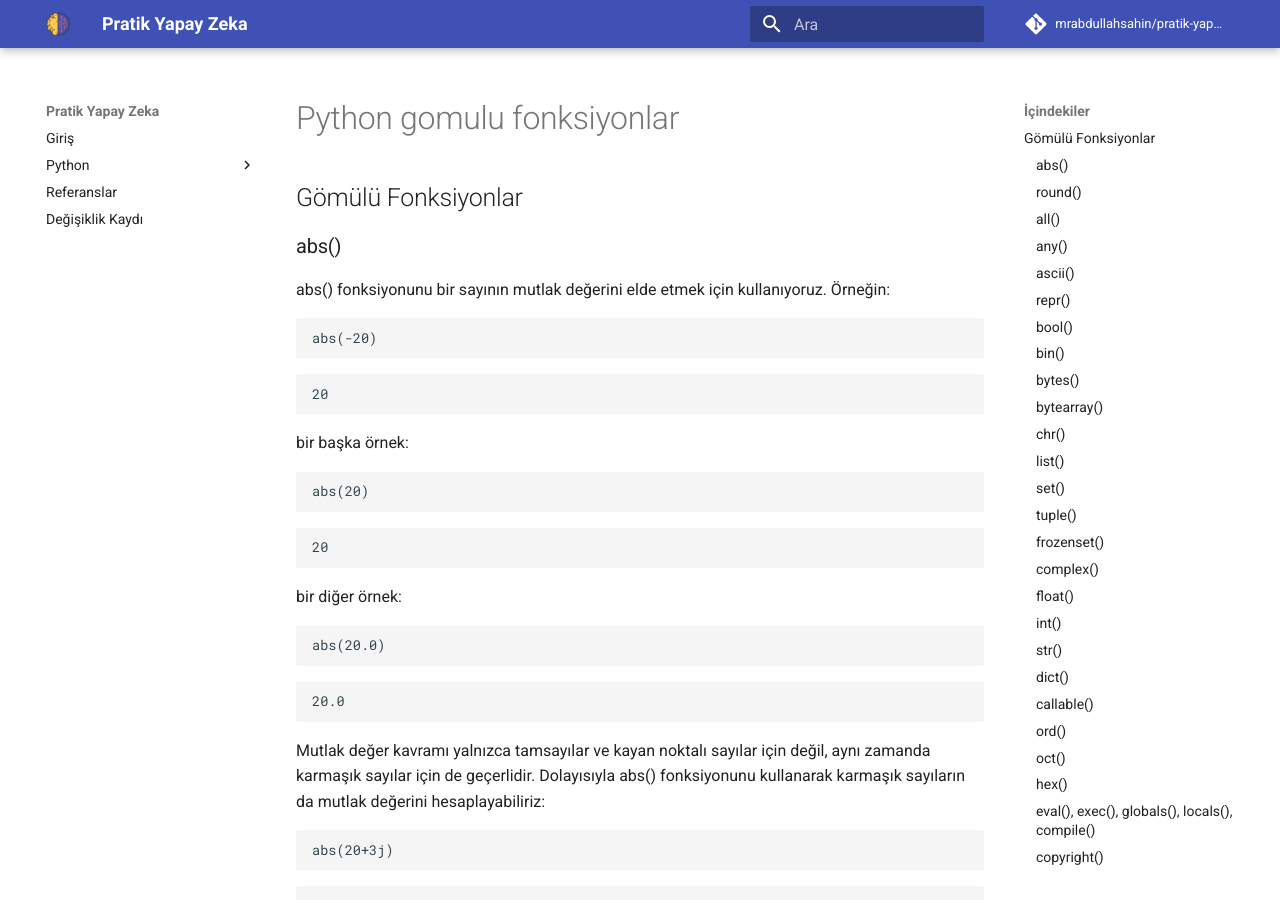
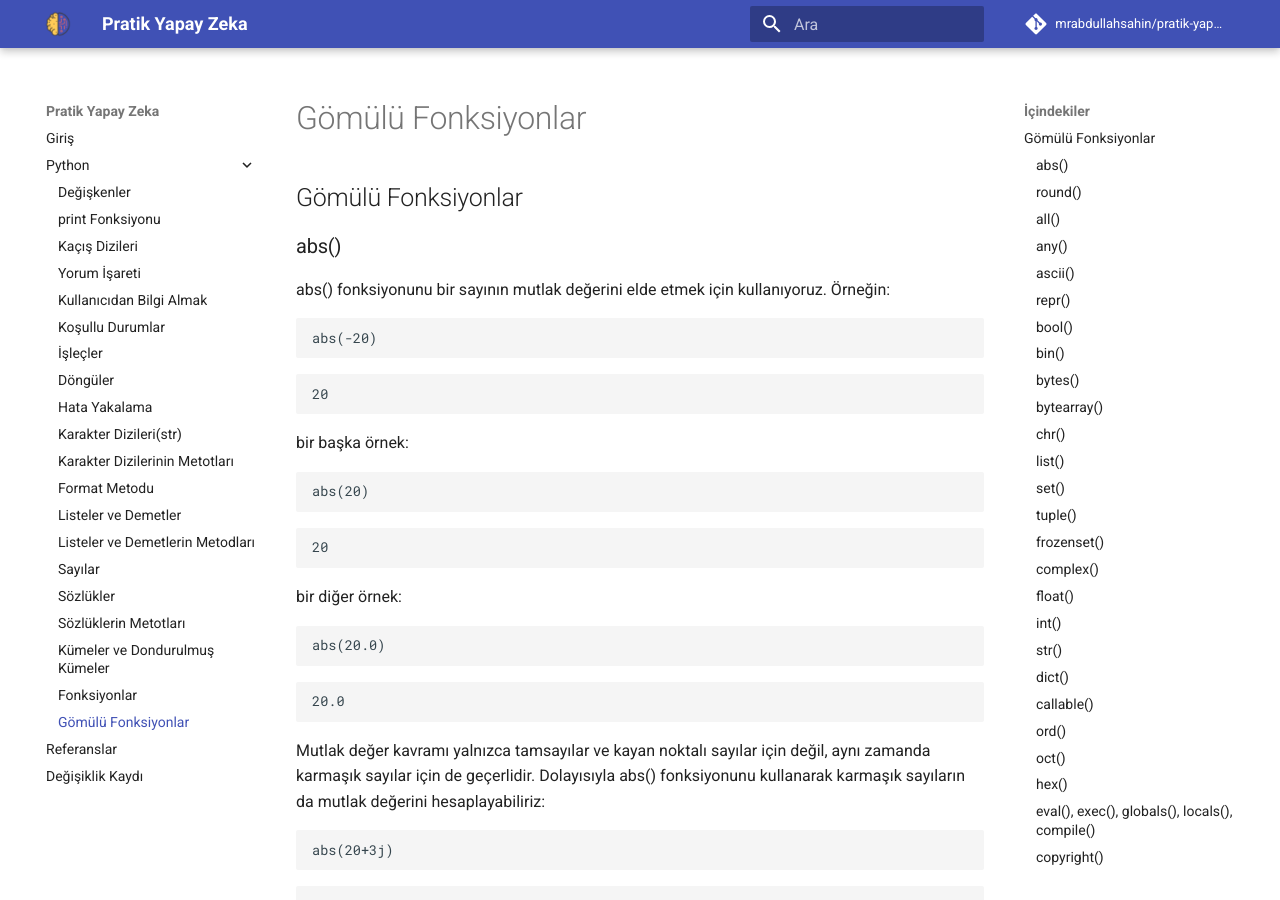
Before and after one commit to mrabdullahsahin/pratik-yapay-zeka, an MkDocs documentation site: the page built from docs/python/python_gomulu_fonksiyonlar.md, in a window 1280 px wide and 900 px high. Built offline with MkDocs 1.6.1 and Material for MkDocs 9.7.7, drawn with Linux system fonts in a browser that asks for light colours; comment, search, counter and statistics services are not loaded.

Commit message:
Update nav on mkdocs.yml

```diff
--- a/mkdocs.yml
+++ b/mkdocs.yml
@@ -47,6 +47,7 @@ nav:
     - Sözlüklerin Metotları: python/python_sozluklerin_metotlari.md
     - Kümeler ve Dondurulmuş Kümeler: python/python_kumeler_dondurulmus_kumeler.md
     - Fonksiyonlar: python/python_fonksiyonlar.md
+    - Gömülü Fonksiyonlar: python/python_gomulu_fonksiyonlar.md
   - Referanslar: referanslar.md
   - Değişiklik Kaydı: changelog.md
 
```
